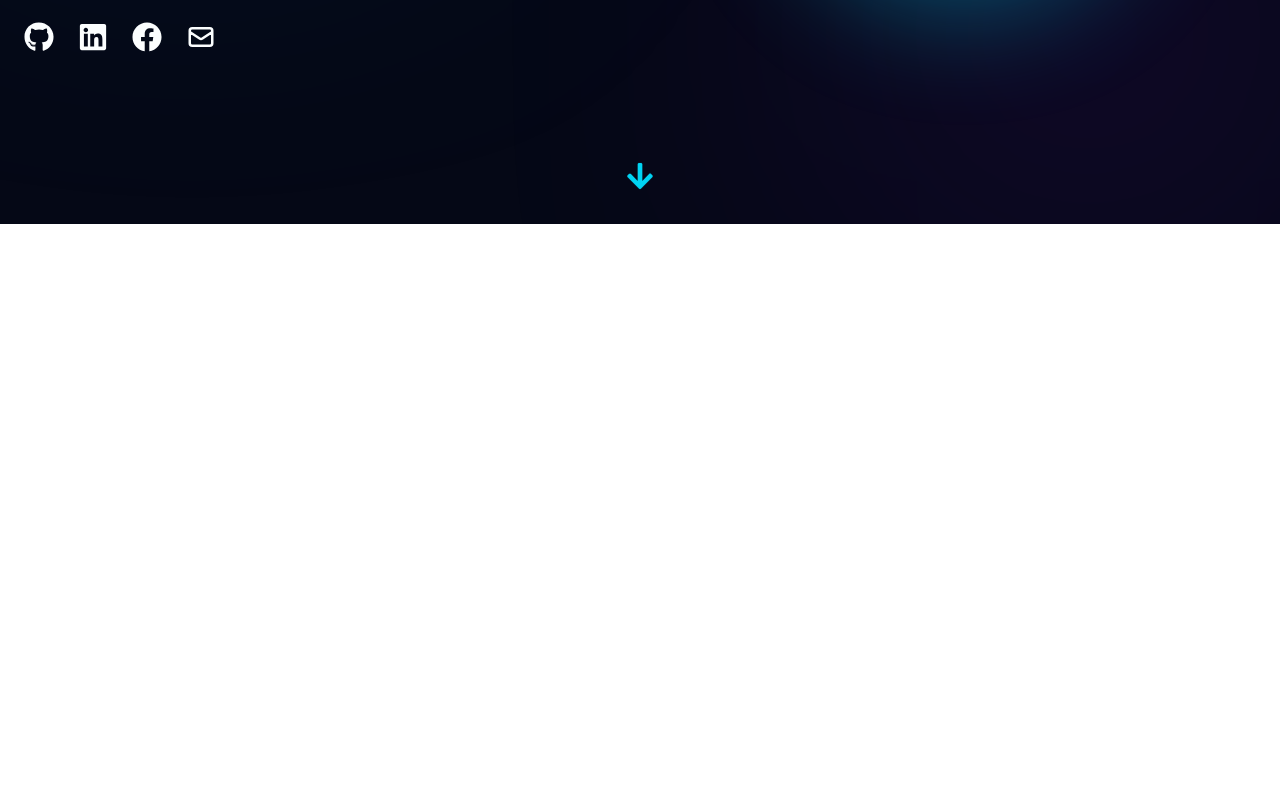
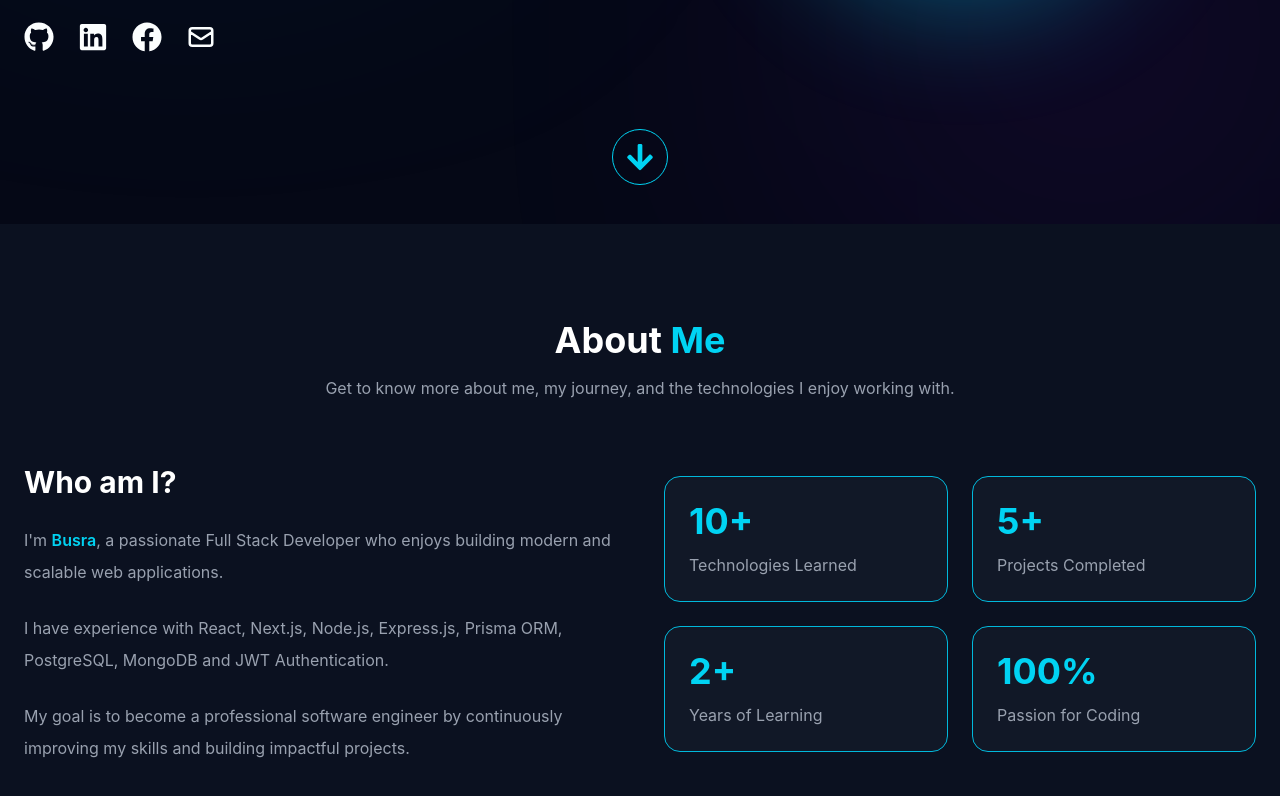
Before and after one commit to Busra2456/my-portfolio-dev, a Next.js app: page / in a window 1280 px wide. Shown: the part 576-1372 px from the top of the page. Before the commit the page ends 800 px from the top, so only its background shows below. Built offline with nearby package versions, Linux system fonts and the light colour scheme.

Commit message:
feat: add about section

```diff
--- a/src/app/globals.css
+++ b/src/app/globals.css
@@ -1,2 +1,6 @@
 @import "tailwindcss";
 @plugin "daisyui";
+
+html {
+  scroll-behavior: smooth;
+}
--- a/src/app/layout.js
+++ b/src/app/layout.js
@@ -21,7 +21,7 @@ export default function RootLayout({ children }) {
   return (
     <html
       lang="en"
-      className={`${geistSans.variable} ${geistMono.variable}`}
+      className={`${geistSans.variable} ${geistMono.variable}scroll-smooth`}
     >
       <body>{children}</body>
     </html>
--- a/src/app/page.js
+++ b/src/app/page.js
@@ -1,3 +1,4 @@
+import About from "@/components/About";
 import Hero from "@/components/Hero";
 import Navbar from "@/components/Navbar";
 
@@ -7,7 +8,7 @@ export default function Home() {
 
       <Navbar />
       <Hero/>
-
+      <About/>
 
 
     </>
--- a/src/components/About.jsx
+++ b/src/components/About.jsx
@@ -0,0 +1,111 @@
+"use client";
+
+import { motion } from "framer-motion";
+
+export default function About() {
+  return (
+    <section
+      id="about"
+      className="bg-[#0B1120] text-white py-24 px-6"
+    >
+      <div className="max-w-7xl mx-auto">
+
+        <motion.div
+          initial={{ opacity: 0, y: 70 }}
+          whileInView={{ opacity: 1, y: 0 }}
+          transition={{ duration: 0.8 }}
+          viewport={{ once: true }}
+        >
+          <h2 className="text-4xl font-bold text-center mb-4">
+            About <span className="text-cyan-400">Me</span>
+          </h2>
+
+          <p className="text-center text-gray-400 max-w-3xl mx-auto mb-16">
+            Get to know more about me, my journey, and the technologies I enjoy working with.
+          </p>
+        </motion.div>
+
+        <div className="grid lg:grid-cols-2 gap-12 items-center">
+
+          {/* Left Side */}
+
+          <motion.div
+            initial={{ opacity: 0, x: -80 }}
+            whileInView={{ opacity: 1, x: 0 }}
+            transition={{ duration: 0.8 }}
+            viewport={{ once: true }}
+          >
+            <h3 className="text-3xl font-bold mb-6">
+              Who am I?
+            </h3>
+
+            <p className="text-gray-400 leading-8 mb-6">
+              I'm <span className="text-cyan-400 font-semibold">Busra</span>, a passionate Full Stack Developer
+              who enjoys building modern and scalable web applications.
+            </p>
+
+            <p className="text-gray-400 leading-8 mb-6">
+              I have experience with React, Next.js, Node.js, Express.js,
+              Prisma ORM, PostgreSQL, MongoDB and JWT Authentication.
+            </p>
+
+            <p className="text-gray-400 leading-8">
+              My goal is to become a professional software engineer by
+              continuously improving my skills and building impactful projects.
+            </p>
+          </motion.div>
+
+          {/* Right Side */}
+
+          <motion.div
+            initial={{ opacity: 0, x: 80 }}
+            whileInView={{ opacity: 1, x: 0 }}
+            transition={{ duration: 0.8 }}
+            viewport={{ once: true }}
+            className="grid grid-cols-2 gap-6"
+          >
+
+            <div className="bg-[#111827] p-6 rounded-2xl border border-cyan-500">
+              <h3 className="text-4xl font-bold text-cyan-400">
+                10+
+              </h3>
+              <p className="mt-3 text-gray-400">
+                Technologies Learned
+              </p>
+            </div>
+
+            <div className="bg-[#111827] p-6 rounded-2xl border border-cyan-500">
+              <h3 className="text-4xl font-bold text-cyan-400">
+                5+
+              </h3>
+              <p className="mt-3 text-gray-400">
+                Projects Completed
+              </p>
+            </div>
+
+            <div className="bg-[#111827] p-6 rounded-2xl border border-cyan-500">
+              <h3 className="text-4xl font-bold text-cyan-400">
+                2+
+              </h3>
+              <p className="mt-3 text-gray-400">
+                Years of Learning
+              </p>
+            </div>
+
+            <div className="bg-[#111827] p-6 rounded-2xl border border-cyan-500">
+              <h3 className="text-4xl font-bold text-cyan-400">
+                100%
+              </h3>
+              <p className="mt-3 text-gray-400">
+                Passion for Coding
+              </p>
+            </div>
+
+          </motion.div>
+
+        </div>
+
+      </div>
+    </section>
+  );
+}
--- a/src/components/Hero.jsx
+++ b/src/components/Hero.jsx
@@ -10,6 +10,7 @@ import {
   FaArrowDown,
 } from "react-icons/fa";
 import { HiOutlineMail } from "react-icons/hi";
+import Link from "next/link";
 
 export default function Hero() {
   return (
@@ -138,11 +139,13 @@ export default function Hero() {
 
       </div>
 
+<Link href="#about">
+  <div className="absolute bottom-8 left-1/2 -translate-x-1/2 p-3 rounded-full border border-cyan-400 text-cyan-400 text-3xl cursor-pointer transition-all duration-300 hover:bg-cyan-400 hover:text-[#050816] hover:scale-110 animate-bounce"
+>
+    <FaArrowDown />
+  </div>
+</Link>
 
-
-      <div className="absolute bottom-8 left-1/2 -translate-x-1/2 animate-bounce text-cyan-400 text-3xl">
-        <FaArrowDown />
-      </div>
     </section>
   );
 }
```
